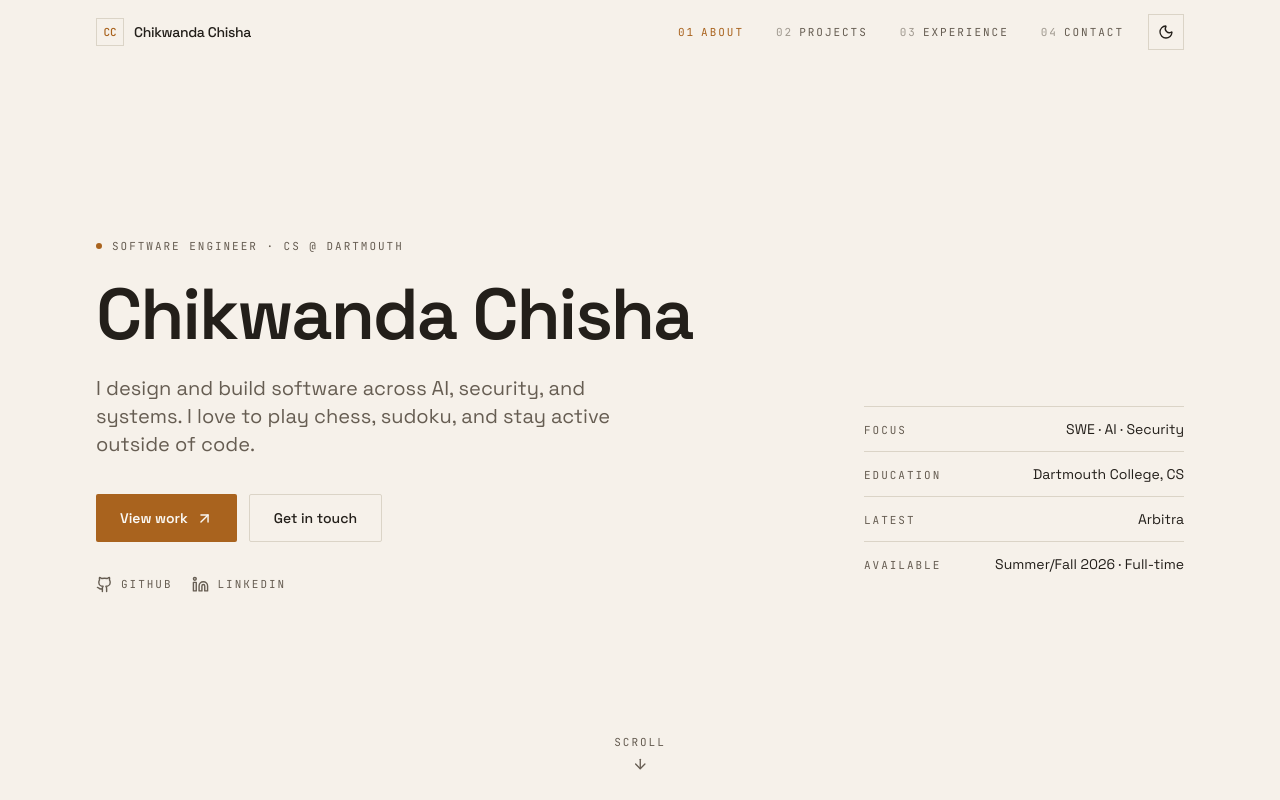
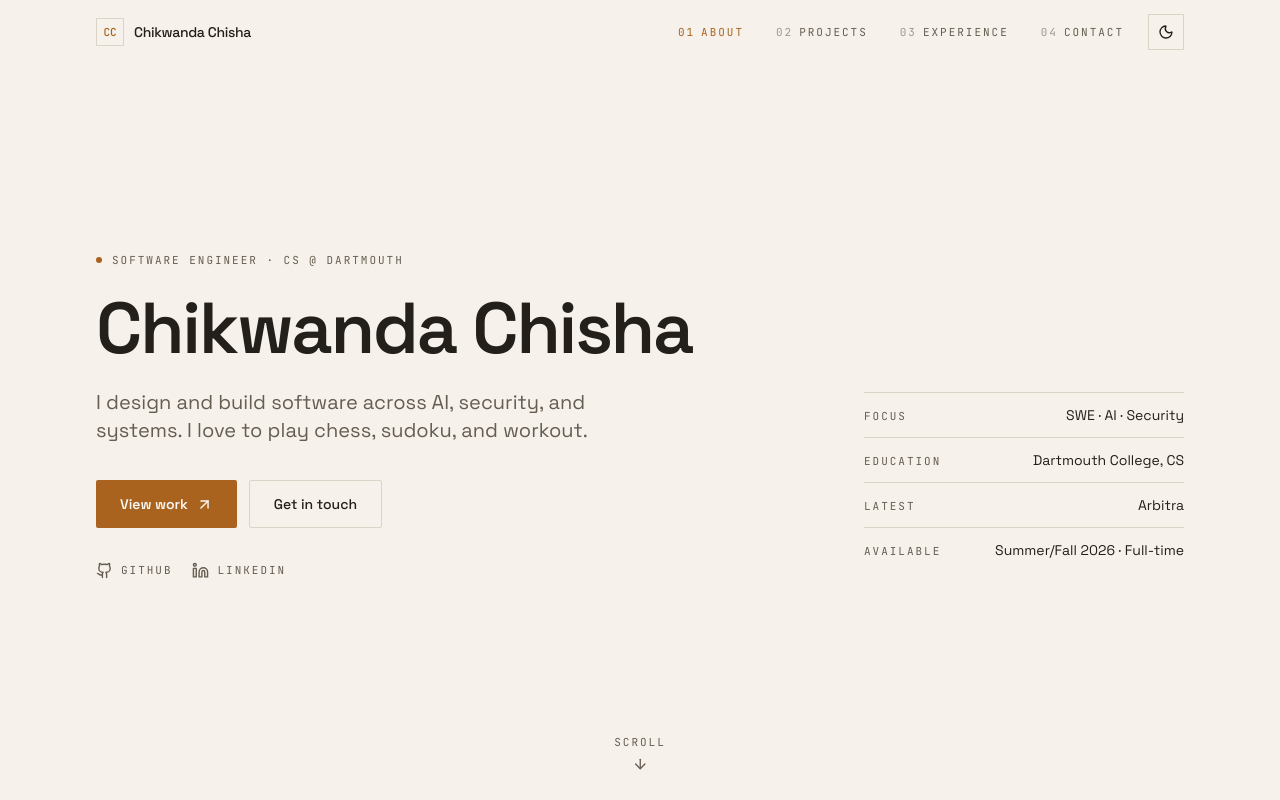
Before and after one commit to ChikwandaChisha/New-Portfolio, a React (Vite) app in the folder app/: page / in a window 1280 px wide. Shown: the top 800 px of the page. Built offline with nearby package versions, Linux system fonts and the light colour scheme.

Commit message:
updated hero

```diff
--- a/app/src/sections/Hero.tsx
+++ b/app/src/sections/Hero.tsx
@@ -46,7 +46,7 @@ export function Hero() {
               variants={item}
               className="mt-6 max-w-xl text-lg sm:text-xl leading-relaxed text-muted-foreground"
             >
-              I design and build software across AI, security, and systems. I love to play chess, sudoku, and stay active outside of code.
+              I design and build software across AI, security, and systems. I love to play chess, sudoku, and workout.
             </motion.p>
 
             <motion.div variants={item} className="mt-9 flex items-center gap-3">
```
Also changed, not shown: 1 other file (tests, documents, lock files or other folders).
